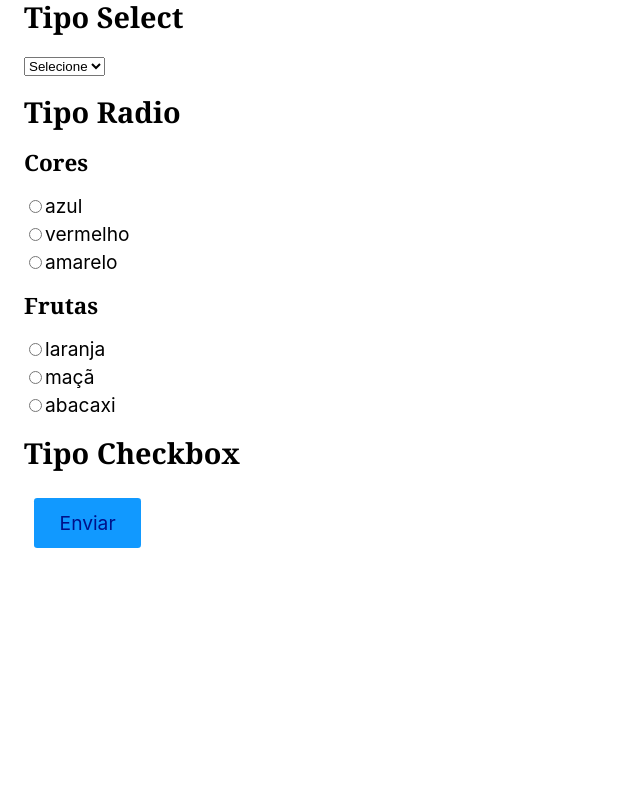
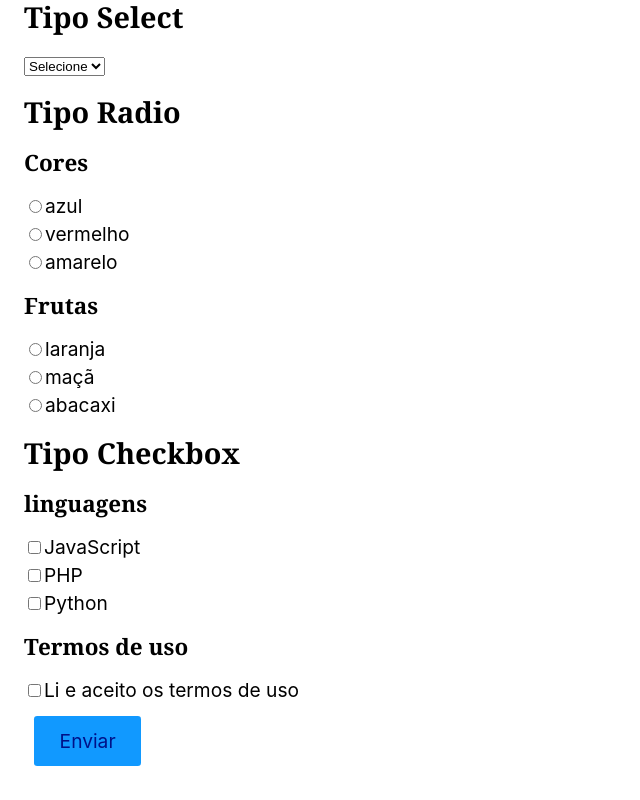
Before and after one commit to andressatomiozzo/react, a React (Vite) app in the folder testes/01/: page / in a window 1280 px wide. Shown: the part 381-1181 px from the top of the page, without its empty margins (0-640 px from the left). Before the commit the page ends 963 px from the top, so only its background shows below. Built offline with nearby package versions, Linux system fonts and the light colour scheme.

Commit message:
testes - 11 - formulários - input tipo checkbox como componente

```diff
--- a/testes/01/src/pages/11/App11.jsx
+++ b/testes/01/src/pages/11/App11.jsx
@@ -2,6 +2,7 @@ import React from "react";
 import Input from "./form/Input";
 import Select from "./form/Select";
 import Radio from "./form/Radio";
+import Checkbox from "./form/Checkbox";
 
 const App11 = () => {
   const [nome, setNome] = React.useState("");
@@ -9,6 +10,8 @@ const App11 = () => {
   const [produtos, setProdutos] = React.useState("");
   const [cores, setCores] = React.useState("");
   const [frutas, setFrutas] = React.useState("");
+  const [linguagens, setLinguagens] = React.useState([]);
+  const [termos, setTermos] = React.useState([]);
 
   return (
     <form>
@@ -29,7 +32,11 @@ const App11 = () => {
       <Radio options={["laranja", "maçã", "abacaxi"]} value={frutas} setValue={setFrutas} />
 
       <h2>Tipo Checkbox</h2>
+      <h3>linguagens</h3>
+      <Checkbox options={["JavaScript", "PHP", "Python"]} value={linguagens} setValue={setLinguagens} />
 
+      <h3>Termos de uso</h3>
+      <Checkbox options={["Li e aceito os termos de uso"]} value={termos} setValue={setTermos} />
       <button>Enviar</button>
     </form>
   );
--- /dev/null
+++ b/testes/01/src/pages/11/form/Checkbox.jsx
@@ -0,0 +1,20 @@
+import React from "react";
+
+const Checkbox = ({ options, value, setValue }) => {
+  const handleChance = ({ target }) => {
+    if (target.checked) setValue([...value, target.value]);
+    else setValue(value.filter((itemValue) => itemValue !== target.value));
+  };
+  return (
+    <>
+      {options.map((option) => (
+        <label key={option}>
+          <input type="checkbox" name={option} id={option} value={option} onChange={handleChance} />
+          {option}
+        </label>
+      ))}
+    </>
+  );
+};
+
+export default Checkbox;
```
